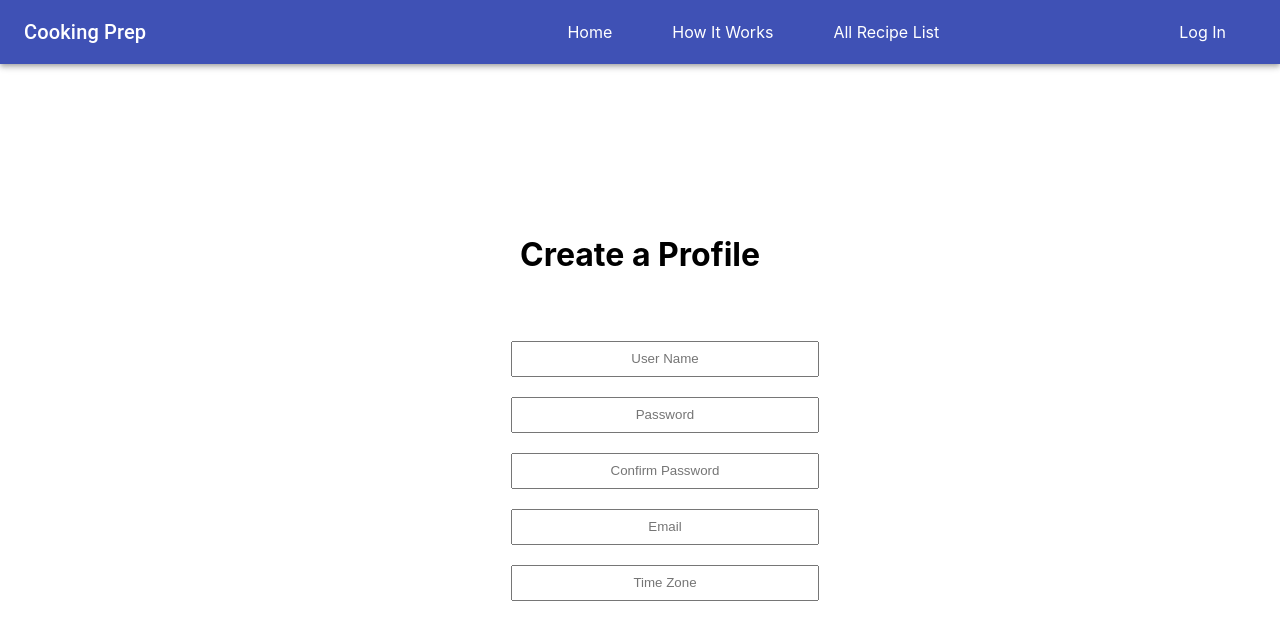
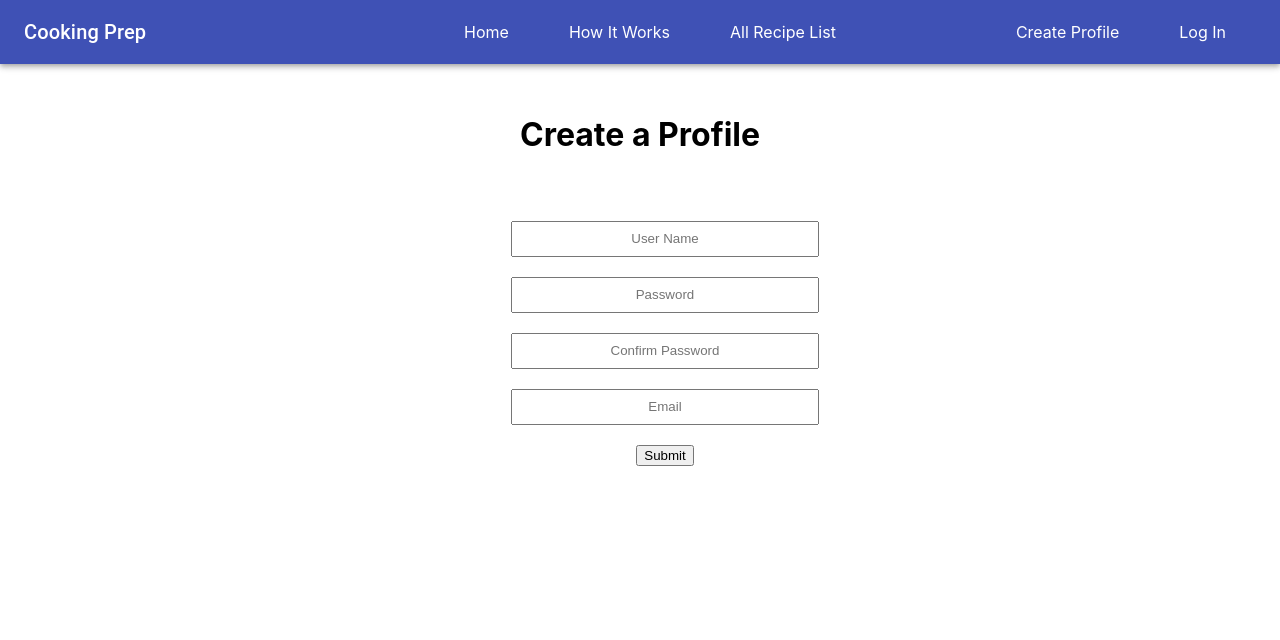
Before and after one commit to MichaelABartlett/js311-checkpoint2, a React (Create React App) app in the folder client/: page /createProfile in a window 1280 px wide. Shown: the top 640 px of the page. Built offline with nearby package versions, Linux system fonts and the light colour scheme.

Commit message:
saving after getting create user working

```diff
--- a/client/src/Stlyes/createProfile.css
+++ b/client/src/Stlyes/createProfile.css
@@ -4,7 +4,7 @@
     display: flex;
     justify-content: center;
     align-items: center;
-    margin-top: 150px;
+    margin-top: 30px;
     flex-direction: column;
 
   }
--- a/client/src/components/Navigation.js
+++ b/client/src/components/Navigation.js
@@ -44,7 +44,7 @@ const Navigation = (props) => {
                         <Link style={{color: "white", textDecoration: 'none'}} to="/calender">Calender</Link>
                     </li> */}
                     <li className="navItem">
-                        <Link style={{color: "white", textDecoration: 'none'}} to="/createProfile">{cookies.loggedIn ? "Create Profile" : ''}</Link>
+                        <Link style={{color: "white", textDecoration: 'none'}} to="/createProfile">{!cookies.loggedIn ? "Create Profile" : ''}</Link>
                     </li>
                     <li className="navItem">
                         <Link style={{color: "white", textDecoration: 'none'}} to="/logIn">{!cookies.loggedIn ? "Log In" : ""}</Link>
--- a/client/src/components/createProfile.js
+++ b/client/src/components/createProfile.js
@@ -6,52 +6,70 @@ import Axios from 'axios';
 
 function CreateProfile() {
 
-  const UserName = () => {
+  const [user, setUser] = useState({
+    username: "",
+    password: "",
+    confirmPassword: "",
+    Email: ""
+  })
 
+  // post("/createUser"
+
+  // const addIngredient = (e) => {
+  //   e.preventDefault();
+  //   console.log('recipe_id in ingredient: ', ingredient.recipe_id )
+  //   Axios.post("/recipe_ingredient/add", ingredient)
+  //   .then(res => {
+  //       console.log('res in ingredient: ', res)
+  //       console.log('ingredient added')
+  //   })
+  //   .catch(error => {
+  //       console.log(error)
+  //   })
+  //   document.getElementById("addIngredient").reset();
+  // }
+
+
+  const UserName = (e) => {
+    e.preventDefault();
+    console.log('user: ', user)
+    if(user.password != user.confirmPassword){
+      alert("password and confirm password must match")
+    }else {
+      Axios.post("/createUser", user)
+      .then(res => {
+        console.log('res in userName: ', res)
+        console.log("user added")
+        alert(`${user.username} has been added as a new user`)
+      })
+      .catch(error => {
+        console.log(error)
+      })
+    }
+
+    document.getElementById("createprofile").reset();
   }
 
-  const Password = () => {
-
-  }
-
-  const ConfirmPassword = () => {
-
-  }
-
-  const Email = () => {
-
-  }
-
-  const TimeZone = () => {
-
-  }
 
   return (
     <main className="createProfile">
       <h1>Create a Profile</h1>
       <br/>
-        <body className='body'>
-            <input type="text" name="userName" placeholder='User Name' className='input' onChange={(e) => {
-                UserName(e.target.value)
-                }}></input>
+      <form className='body' onSubmit={UserName} id="createprofile">
+            <input type="text" name="username" placeholder='User Name' className='input'
+            onChange={(e) => setUser({...user, username: e.target.value})}></input>
               <br/>
-            <input type="text" name="password" placeholder='Password' className='input' onChange={(e) => {
-                UserName(e.target.value)
-                }}></input>
+            <input type="password" name="password" placeholder='Password' className='input'
+            onChange={(e) => setUser({...user, password: e.target.value})}></input>
               <br/>
-            <input type="text" name="confirmPassword" placeholder='Confirm Password' className='input' onChange={(e) => {
-                UserName(e.target.value)
-                }}></input>
+            <input type="password" name="confirmPassword" placeholder='Confirm Password' className='input'
+            onChange={(e) => setUser({...user, confirmPassword: e.target.value})}></input>
               <br/>
-            <input type="text" name="Email" placeholder='Email' className='input' onChange={(e) => {
-                UserName(e.target.value)
-                }}></input>
+            <input type="text" name="Email" placeholder='Email' className='input'
+            onChange={(e) => setUser({...user, Email: e.target.value})}></input>
               <br/>
-            <input type="text" name="timeZone" placeholder='Time Zone' className='input' onChange={(e) => {
-                UserName(e.target.value)
-                }}></input>
-              <br/>
-        </body>
+              <button type='submit'>Submit</button>
+        </form>
     </main>
 
   );
--- a/client/src/components/pickedRecipe.js
+++ b/client/src/components/pickedRecipe.js
@@ -128,7 +128,8 @@ function PickedRecipe() {
         </section>
       <section className='selectDate' >
         <br/>
-        <form className='eachItem' onSubmit={textIt} id='textIt'>
+        {/* <form className='eachItem' onSubmit={textIt} id='textIt'> */}
+        <div className='eachItem'>
         <h1>Select Phone Number</h1>
             <input type="text" name="phoneNumber" placeholder='EX:1234567894' className='input' autoComplete='off'
             onChange={(e) => setCookTime({...cookTime, phoneNumber: e.target.value})}></input>
@@ -141,9 +142,10 @@ function PickedRecipe() {
             <input type="text" name="selectTime" placeholder='Ex:12:30AM' className='input' autoComplete='off'
             onChange={(e) => setCookTime({...cookTime, time: e.target.value})}></input>
                 <br/>
-                <button type="submit">Submit</button>
-                <button onClick={text}>sendText</button>
-        </form>
+                {/* <button type="submit">Submit</button> */}
+                <button onClick={textIt}>sendText</button>
+        {/* </form> */}
+        </div>
       </section>
     </div>
 
```
